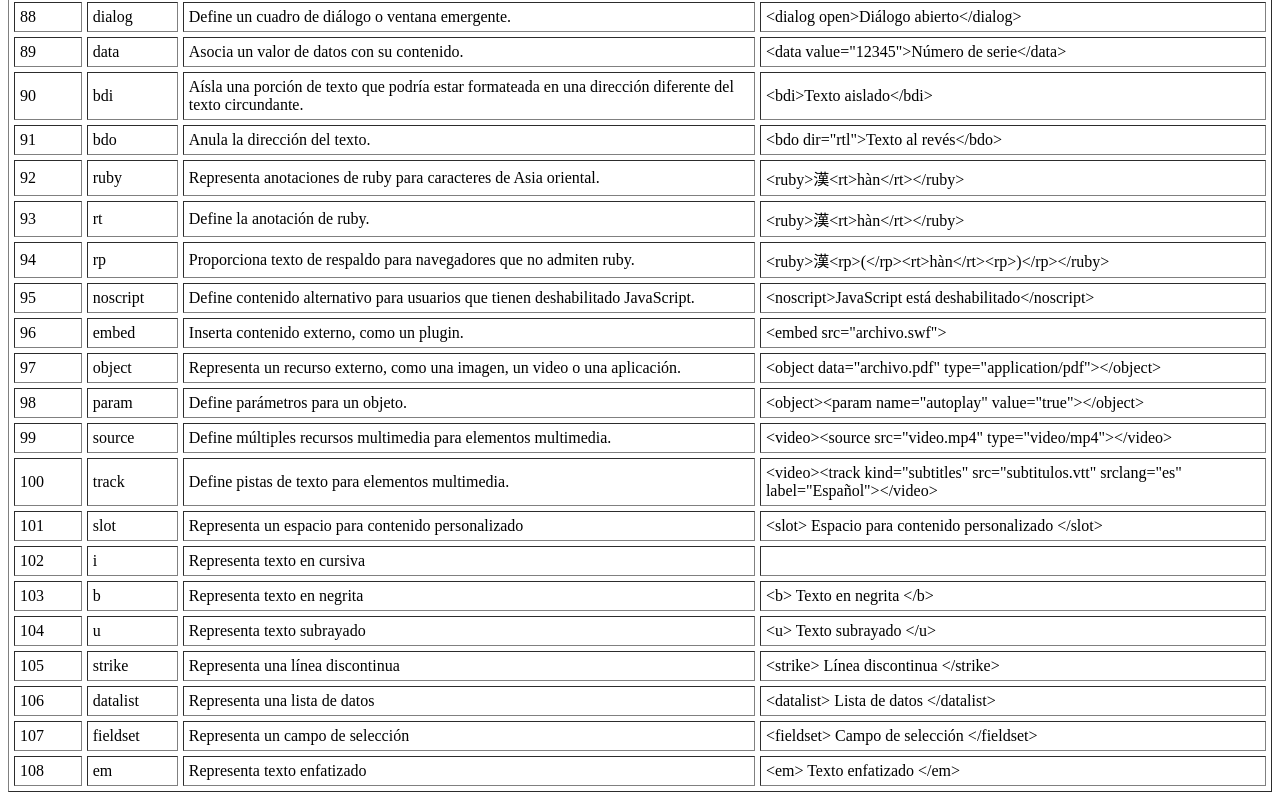
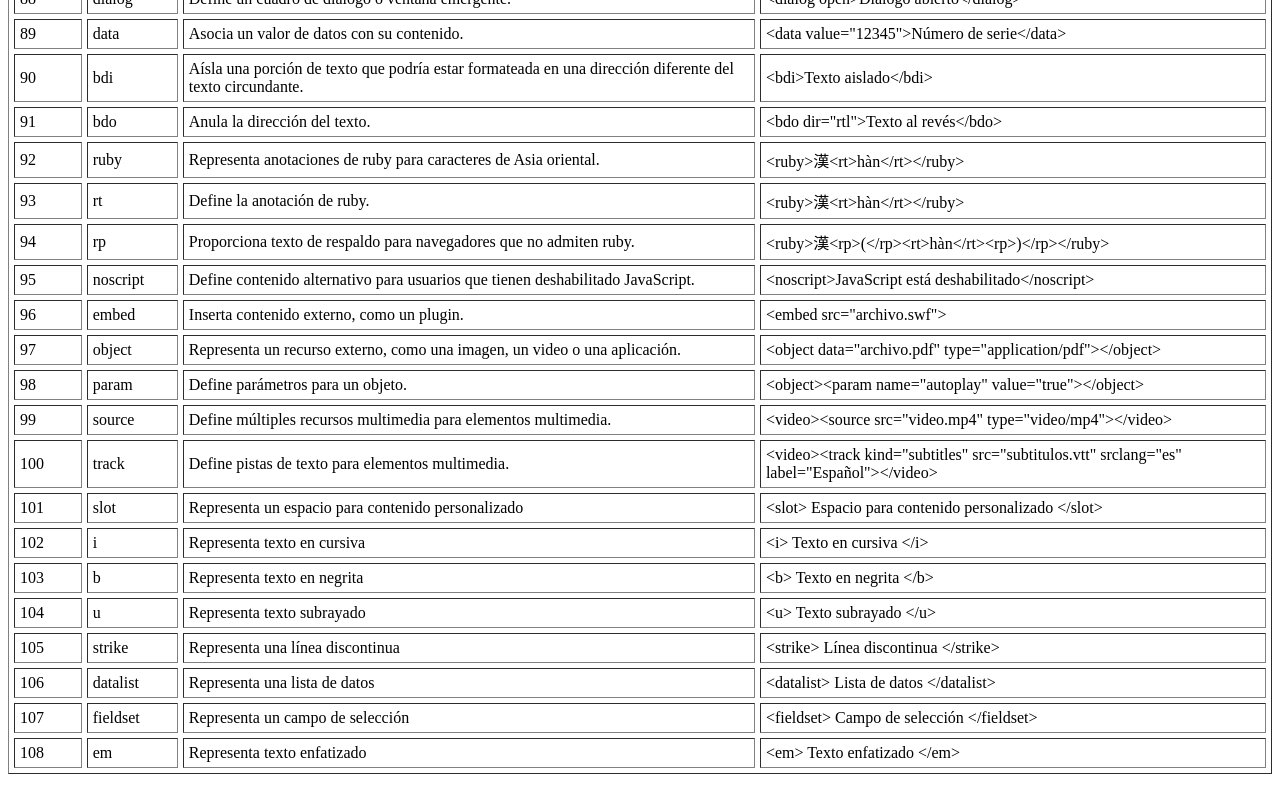
Before and after one commit to Macacofig/Entregable1, a plain HTML site: page index.html in a window 1280 px wide. Shown: the part 3378-4178 px from the top of the page. Drawn offline with Linux system fonts and the light colour scheme.

Commit message:
Completo 2

```diff
--- a/index.html
+++ b/index.html
@@ -637,7 +637,7 @@
                 <td>102</td>
                 <td>i</td>
                 <td>Representa texto en cursiva</td>
-                <td> </td>&lt;i&gt; Texto en cursiva  &lt;/i&gt;</td>
+                <td> &lt;i&gt; Texto en cursiva  &lt;/i&gt;</td>
             </tr>
             <tr>
                 <td>103</td>
```
